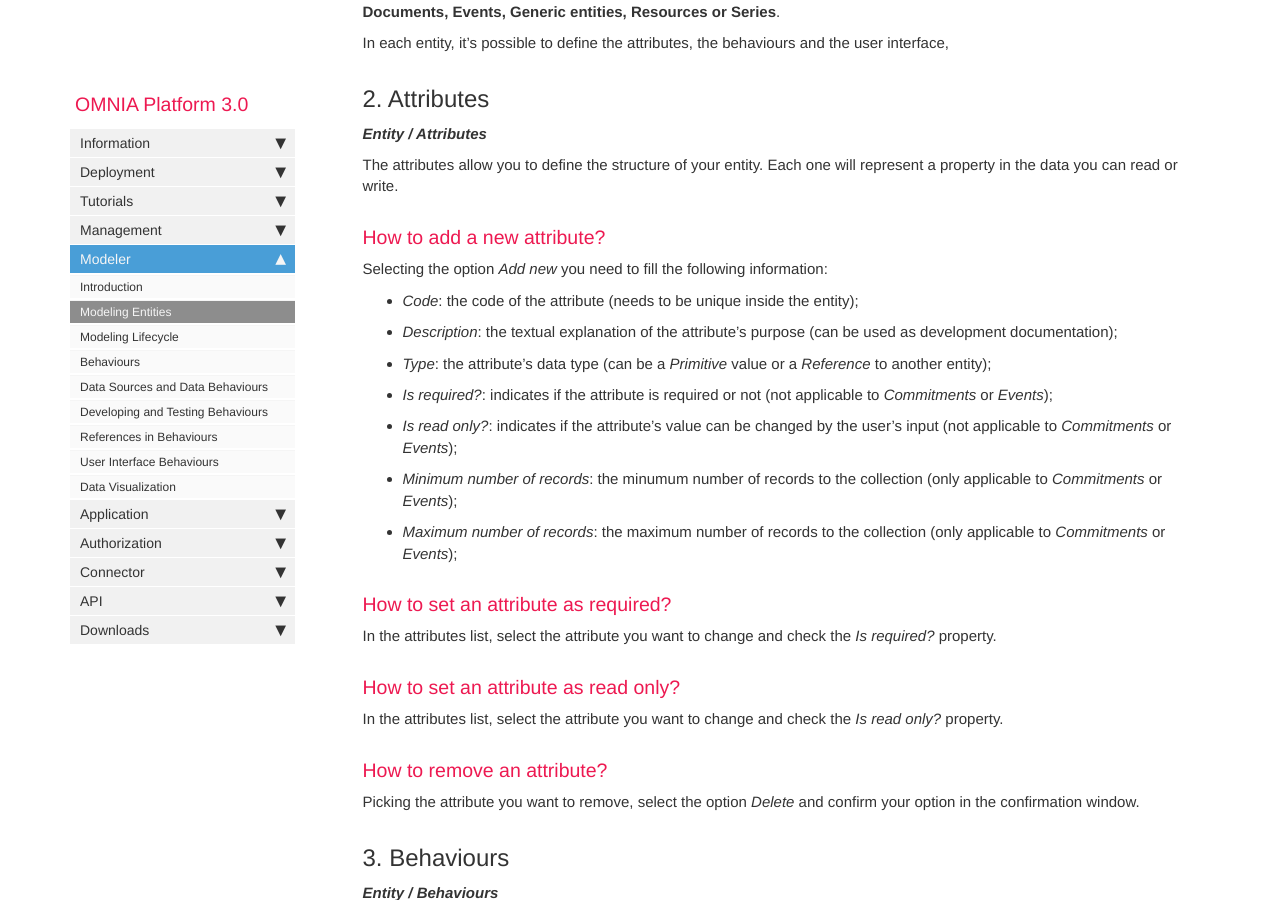
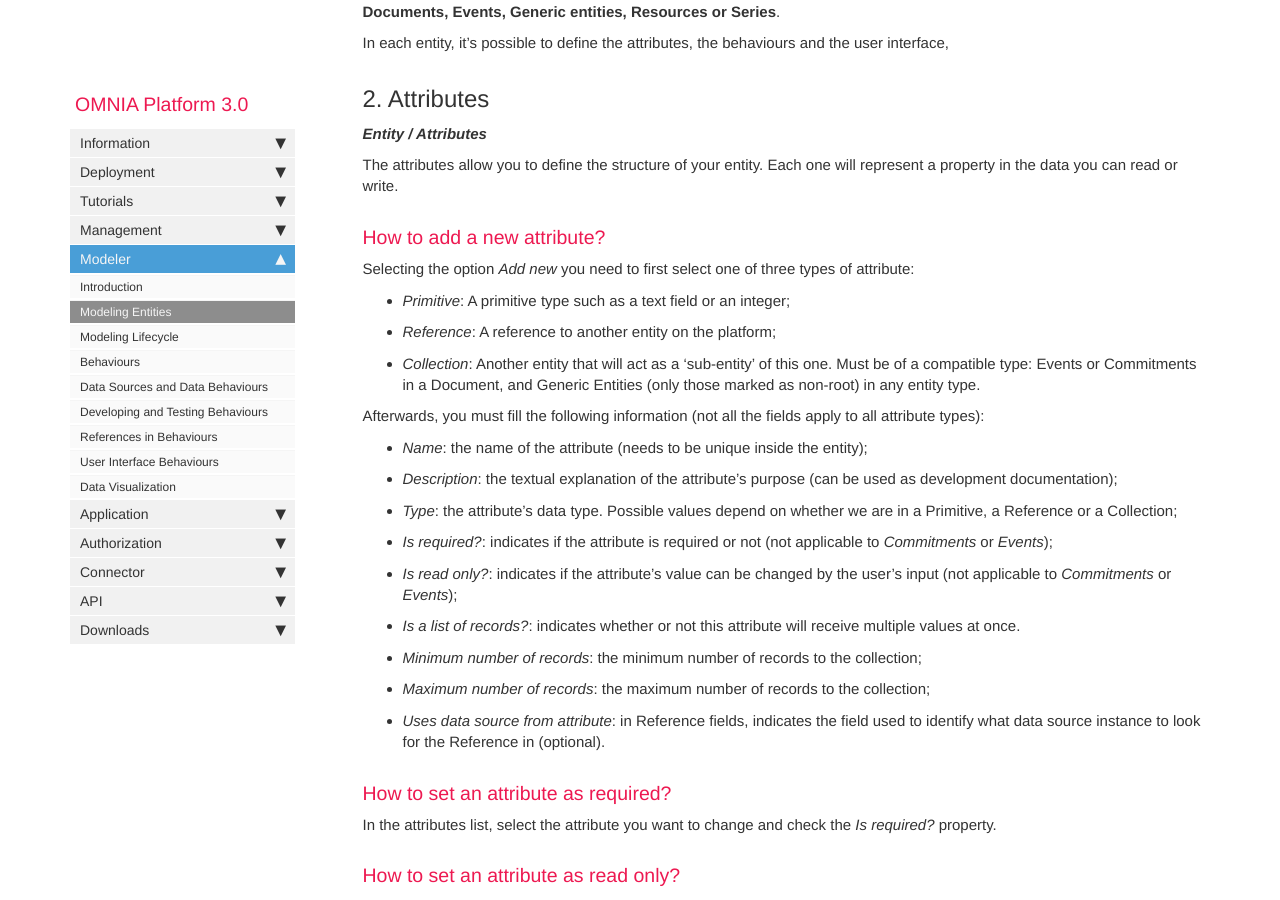
Before and after one commit to daniel8lopes/omnia3, a Jekyll site: the page built from docs/pages/omnia3/Modeler/omnia3_modeler_entities.md, in a window 1280 px wide and 900 px high, scrolled down 869 px. Built offline with Jekyll 4.4.1, drawn with Linux system fonts in a browser that asks for light colours; nearby versions of some CDN libraries; comment, search, counter and statistics services are not loaded.

Commit message:
Explain Composite attributes

```diff
--- a/docs/pages/omnia3/Modeler/omnia3_modeler_entities.md
+++ b/docs/pages/omnia3/Modeler/omnia3_modeler_entities.md
@@ -20,14 +20,21 @@ __*Entity / Attributes*__
 The attributes allow you to define the structure of your entity. Each one will represent a property in the data you can read or write.
 
 ### How to add a new attribute?
-Selecting the option _Add new_ you need to fill the following information:
-* _Code_: the code of the attribute (needs to be unique inside the entity);
+Selecting the option _Add new_ you need to first select one of three types of attribute:
+* _Primitive_: A primitive type such as a text field or an integer;
+* _Reference_: A reference to another entity on the platform;
+* _Collection_: Another entity that will act as a 'sub-entity' of this one. Must be of a compatible type: Events or Commitments in a Document, and Generic Entities (only those marked as non-root) in any entity type.
+
+Afterwards, you must fill the following information (not all the fields apply to all attribute types):
+* _Name_: the name of the attribute (needs to be unique inside the entity);
 * _Description_: the textual explanation of the attribute's purpose (can be used as development documentation);
-* _Type_: the attribute's data type (can be a _Primitive_ value or a _Reference_ to another entity);
+* _Type_: the attribute's data type. Possible values depend on whether we are in a Primitive, a Reference or a Collection;
 * _Is required?_: indicates if the attribute is required or not (not applicable to _Commitments_ or _Events_);
 * _Is read only?_: indicates if the attribute's value can be changed by the user's input (not applicable to _Commitments_ or _Events_);
-* _Minimum number of records_: the minumum number of records to the collection (only applicable to _Commitments_ or _Events_);
-* _Maximum number of records_: the maximum number of records to the collection (only applicable to _Commitments_ or _Events_);
+* _Is a list of records?_: indicates whether or not this attribute will receive multiple values at once.
+* _Minimum number of records_: the minimum number of records to the collection;
+* _Maximum number of records_: the maximum number of records to the collection;
+* _Uses data source from attribute_: in Reference fields, indicates the field used to identify what data source instance to look for the Reference in (optional).
 
 ### How to set an attribute as required?
 In the attributes list, select the attribute you want to change and check the _Is required?_ property.
```
